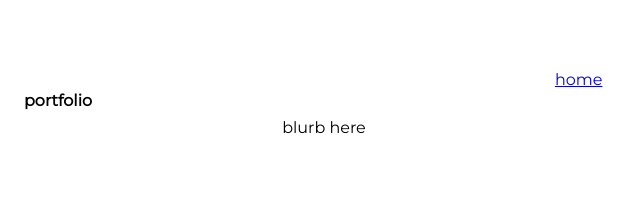
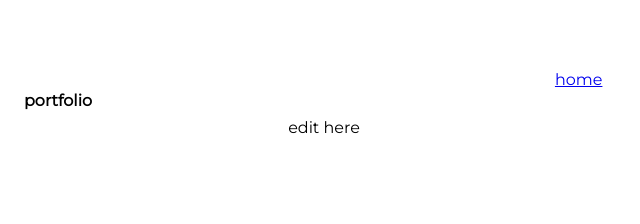
Before and after one commit to callistawu/callistawu.github.io, a plain HTML site: page index.html in a window 1280 px wide. Shown: the top 224 px of the page, 316-956 px from the left. Drawn offline with Linux system fonts and the light colour scheme.

Commit message:
checking if i have read/write access

```diff
--- a/index.html
+++ b/index.html
@@ -28,7 +28,7 @@
     </center>
 
     <center>
-      <p>blurb here</p>
+      <p>edit here</p>
     </center>
 
     <div class="project-container-lg container">
```
